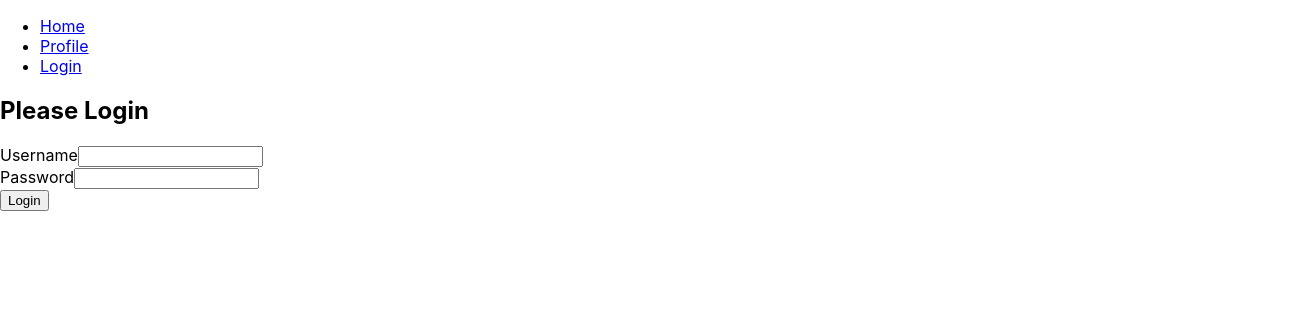
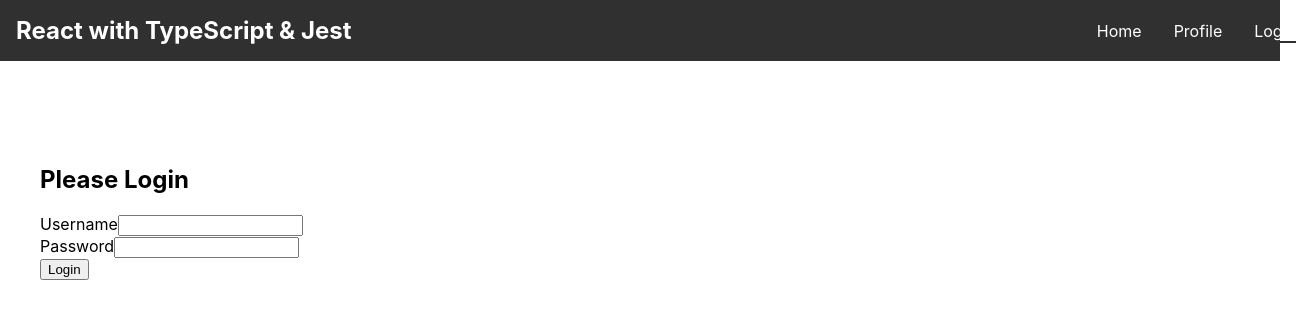
Before and after one commit to huntertrammell/typescript-react-jest, a React (Create React App) app: page /login in a window 1280 px wide. Shown: the top 318 px of the page, 1312 px wide, since content can reach past the window. Built offline with nearby package versions, Linux system fonts and the light colour scheme.

Commit message:
[feature] added css

```diff
--- a/src/components/App.tsx
+++ b/src/components/App.tsx
@@ -1,13 +1,12 @@
 import React from "react";
 import { User } from "../model/Model";
 import { AuthService } from "../services/AuthService";
-import {Router, Route, Switch} from 'react-router-dom';
-import history from '../utils/history';
+import { Router, Route, Switch } from "react-router-dom";
+import history from "../utils/history";
 import { Navbar } from "./Navbar";
 import { Home } from "./Home";
 import { Login } from "./Login";
 import { Profile } from "./Profile";
-
 
 interface AppState {
   user: User | undefined;
@@ -16,25 +15,27 @@ interface AppState {
 export class App extends React.Component<{}, AppState> {
   private authService: AuthService = new AuthService();
 
-  constructor(props: any){
-    super(props)
-    this.setUser = this.setUser.bind(this)
+  constructor(props: any) {
+    super(props);
+    this.setUser = this.setUser.bind(this);
     this.state = {
-      user: undefined
-    }
+      user: undefined,
+    };
   }
 
-  private setUser(user:User){
-    this.setState({user: user})
-    console.log(user)
+  private setUser(user: User) {
+    this.setState({ user: user });
+    console.log(user);
   }
 
   render() {
     return (
       <div className="wrapper">
         <Router history={history}>
-            <div>
-              <Navbar user={this.state.user}/>
+          <header>
+            <Navbar user={this.state.user} />
+          </header>
+          <main>
             <Switch>
               <Route exact path="/" component={Home} />
               <Route exact path="/login">
@@ -42,7 +43,7 @@ export class App extends React.Component<{}, AppState> {
               </Route>
               <Route exact path="/profile" component={Profile} />
             </Switch>
-            </div>
+          </main>
         </Router>
       </div>
     );
--- a/src/components/Login.tsx
+++ b/src/components/Login.tsx
@@ -1,6 +1,8 @@
 import React, { SyntheticEvent } from 'react'
 import { User } from '../model/Model'
 import { AuthService } from '../services/AuthService'
+import history from '../utils/history'
+import './login.css'
 
 interface LoginProps {
     authService: AuthService,
@@ -42,6 +44,7 @@ export class Login extends React.Component<LoginProps, LoginState> {
         if(result){
             this.setState({isLoggedIn: true})
             this.props.setUser(result)
+            history.push('/profile')
         } else {
             this.setState({isLoggedIn: false})
         }
--- a/src/components/Navbar.tsx
+++ b/src/components/Navbar.tsx
@@ -1,6 +1,7 @@
 import React from "react";
 import { User } from "../model/Model";
 import {Link} from "react-router-dom";
+import './navbar.css';
 
 export class Navbar extends React.Component<{user: User | undefined}> {
     render(): React.ReactNode {
@@ -13,6 +14,7 @@ export class Navbar extends React.Component<{user: User | undefined}> {
 
         return (
             <nav className="navbar">
+                <h1>React with TypeScript & Jest</h1>
                 <ul>
                     <li><Link to="/">Home</Link></li>
                     <li><Link to="/profile">Profile</Link></li>
--- /dev/null
+++ b/src/components/navbar.css
@@ -0,0 +1,39 @@
+.navbar {
+    width: 100%;
+    background-color: #303030;
+    color: white;
+    display: flex;
+    align-items: center;
+    border-bottom: 4px solid white;
+}
+
+.navbar h1 {
+    margin: 0;
+    padding: 1rem;
+    flex: 50% 0 0;
+}
+
+.navbar ul {
+    flex: 50% 0 0;
+    list-style: none;
+    display: flex;
+    justify-content:flex-end;
+    align-items:center;
+    margin: 0;
+    padding: 0;
+}
+
+.navbar li {
+    padding: 1rem;
+}
+
+.navbar a {
+    color: inherit;
+    text-decoration: none;
+    border-bottom: 2px solid #303030;
+    transition: any .2s ease;
+}
+
+.navbar a:hover {
+    border-color: white;
+}
--- a/src/index.css
+++ b/src/index.css
@@ -11,3 +11,11 @@ code {
   font-family: source-code-pro, Menlo, Monaco, Consolas, 'Courier New',
     monospace;
 }
+
+main {
+  padding: 1rem;
+  padding-top: 5rem;
+  max-width: 1200px;
+  margin: 0 auto;
+  background-color: white;
+}
```
Also changed, not shown: src/components/login.css (added). Lines whose indentation alone changed are shown as unchanged.
